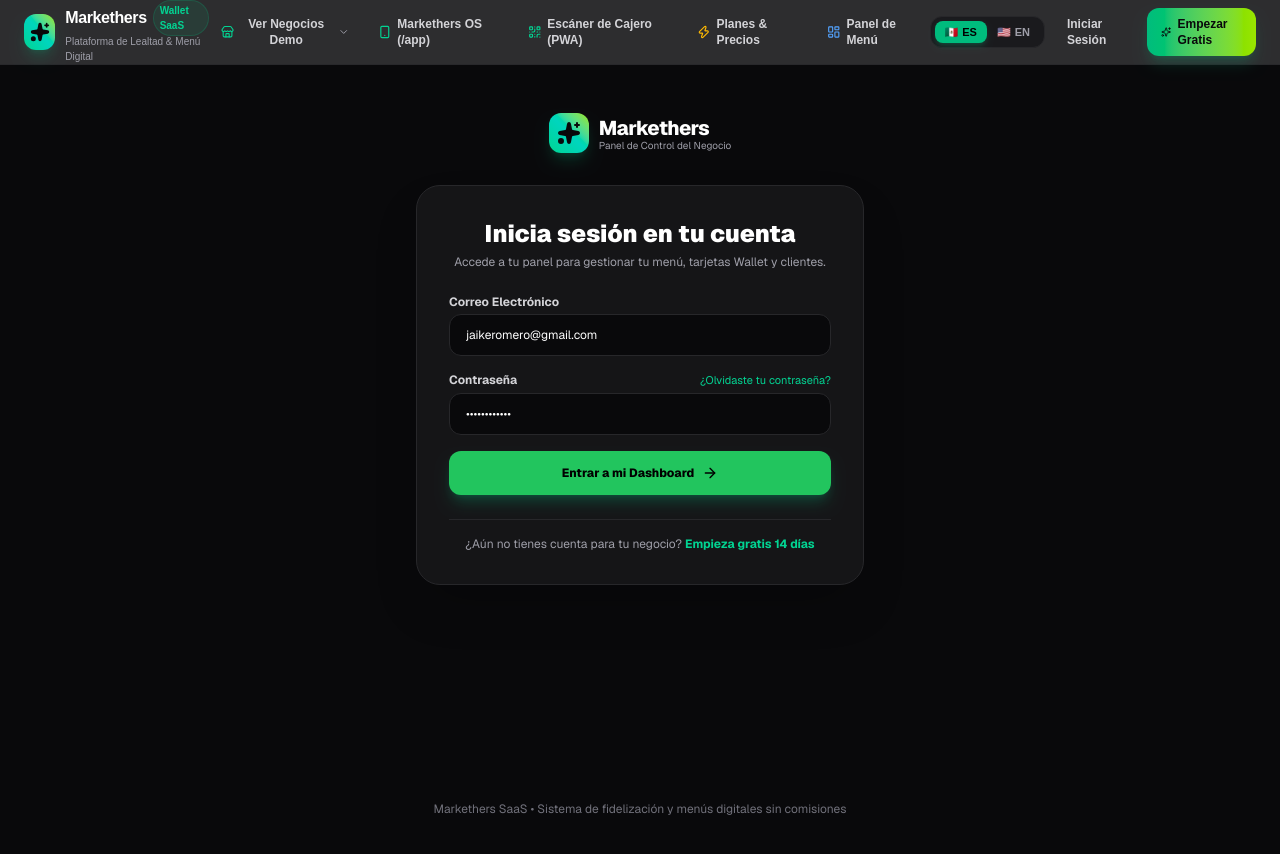
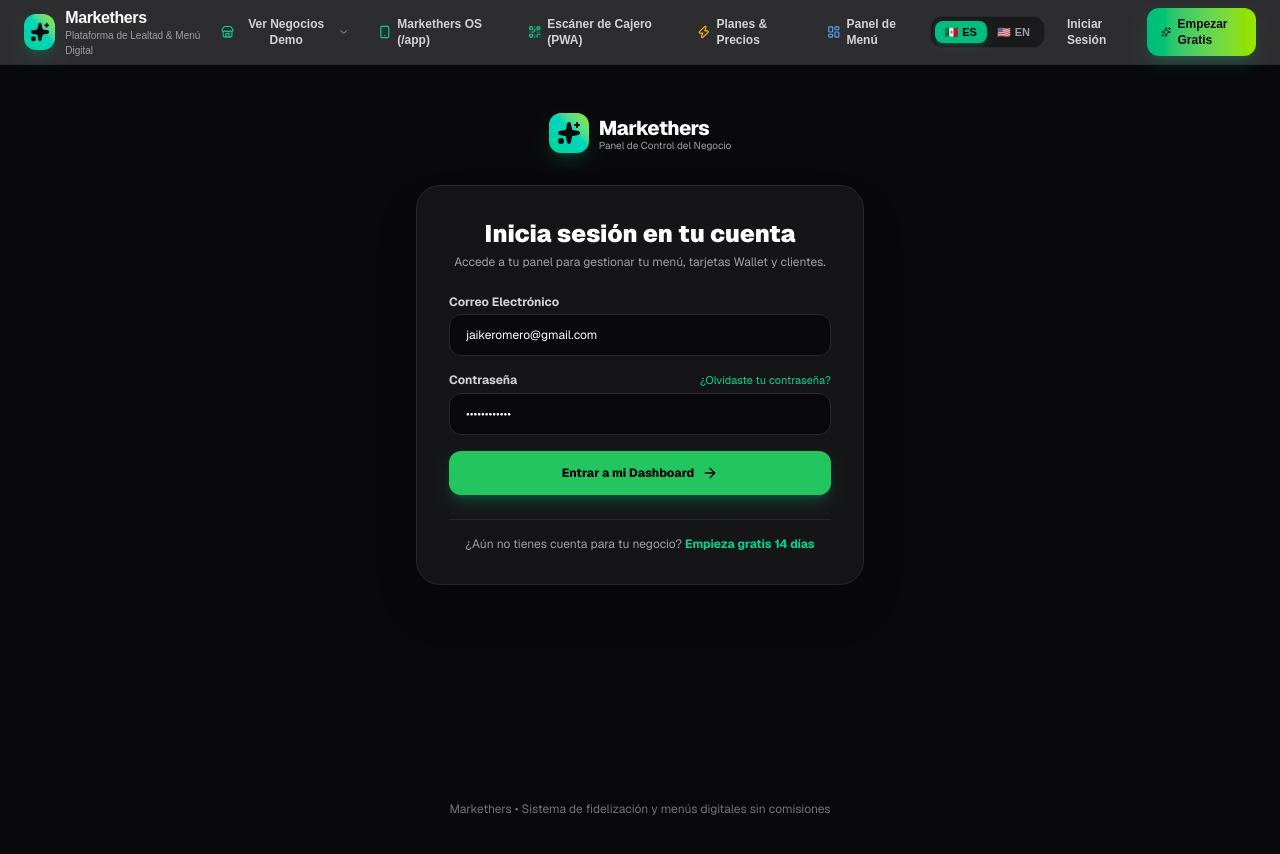
Before and after one commit to jaike-afk/markethers-app, a Next.js app: page /login in a window 1280 px wide. Shown: the top 854 px of the page. Built offline with nearby package versions, Linux system fonts and the light colour scheme.

Commit message:
style: remove 'Wallet SaaS' badge from navbar and footer references

```diff
--- a/src/app/layout.tsx
+++ b/src/app/layout.tsx
@@ -18,7 +18,7 @@ const geistMono = Geist_Mono({
 export const metadata: Metadata = {
   title: 'Markethers | Plataforma de Fidelización en Apple Wallet & Google Wallet',
   description:
-    'SaaS de lealtad para comercios locales. Tarjetas de sellos digitales en Apple Wallet y Google Wallet, menús digitales y escáner PWA para cajeros sin necesidad de apps.',
+    'Plataforma de lealtad para comercios locales. Tarjetas de sellos digitales en Apple Wallet y Google Wallet, menús digitales y escáner PWA para cajeros sin necesidad de apps.',
 };
 
 export default function RootLayout({
--- a/src/app/login/page.tsx
+++ b/src/app/login/page.tsx
@@ -106,7 +106,7 @@ export default function LoginPage() {
 
       {/* Footer */}
       <div className="text-center text-xs text-zinc-500">
-        Markethers SaaS • Sistema de fidelización y menús digitales sin comisiones
+        Markethers • Sistema de fidelización y menús digitales sin comisiones
       </div>
     </div>
   );
--- a/src/app/page.tsx
+++ b/src/app/page.tsx
@@ -821,7 +821,7 @@ export default function HomePage() {
             <div className="w-6 h-6 rounded-lg bg-emerald-500 text-black flex items-center justify-center font-black text-xs">
               M
             </div>
-            <span className="font-bold text-white">Markethers Loyalty SaaS</span>
+            <span className="font-bold text-white">Markethers</span>
             <span className="text-[10px] text-zinc-400">— {t.footer.slogan}</span>
           </div>
 
--- a/src/components/Navbar.tsx
+++ b/src/components/Navbar.tsx
@@ -50,9 +50,6 @@ export function Navbar() {
             <div className="flex items-center gap-1.5">
               <span className="font-extrabold text-base tracking-tight text-white">
                 Markethers
-              </span>
-              <span className="text-[10px] font-bold px-1.5 py-0.5 rounded-full bg-emerald-500/10 text-emerald-400 border border-emerald-500/20">
-                Wallet SaaS
               </span>
             </div>
             <span
```
